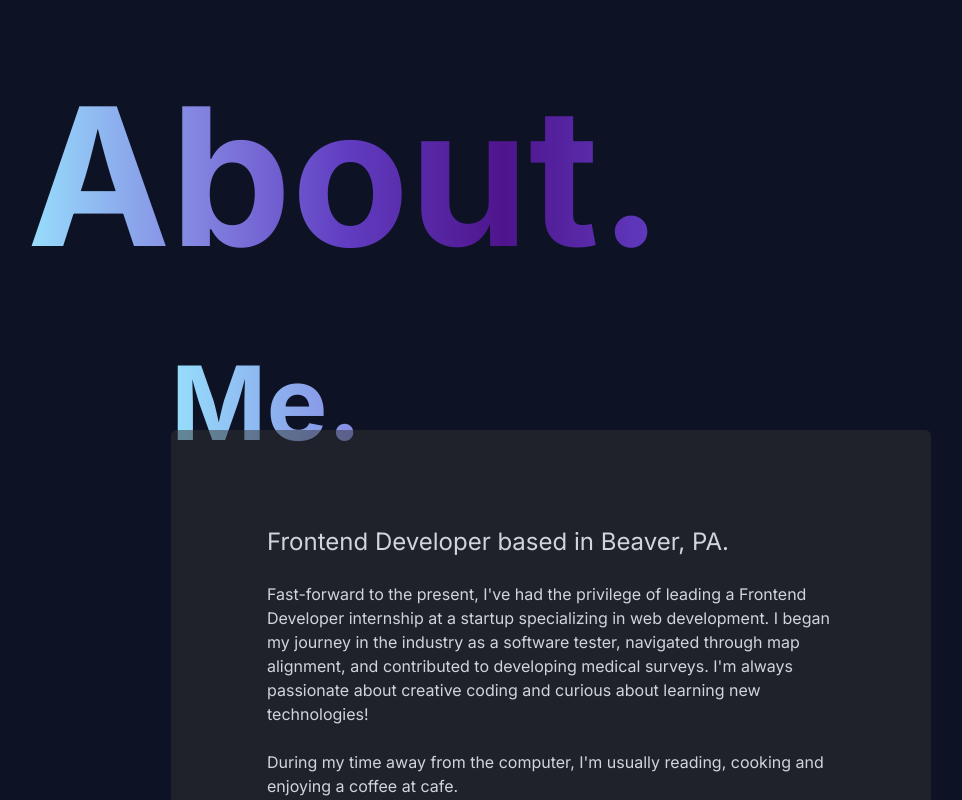
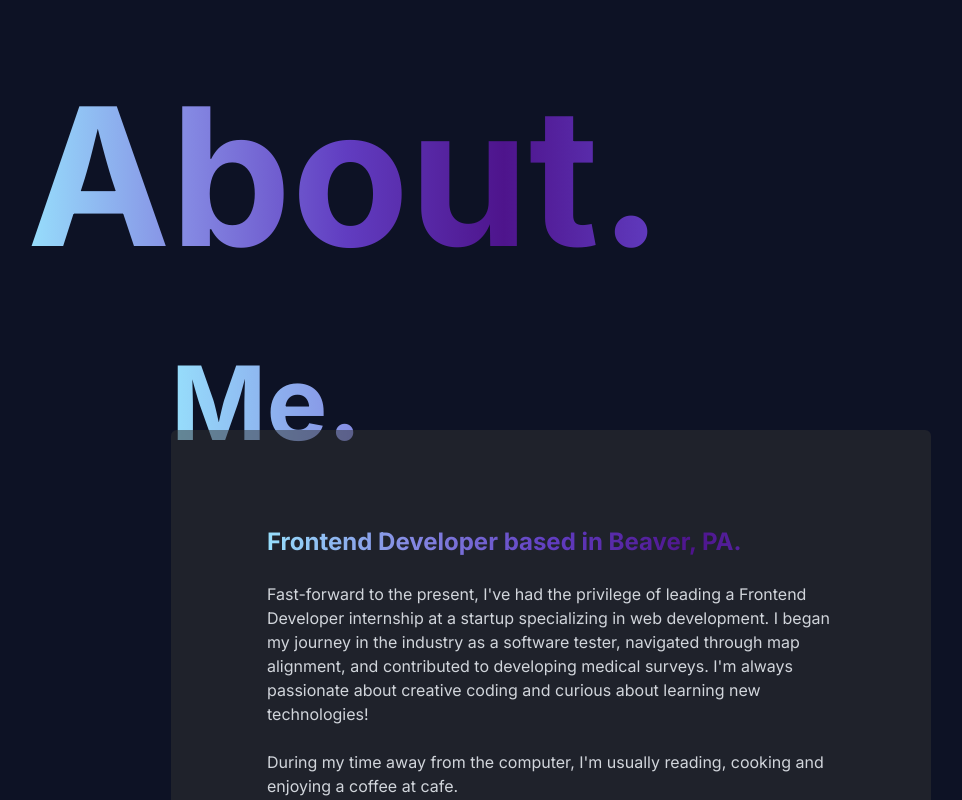
Before and after one commit to eobcre/portfolio-next13, a Next.js app: page /about in a window 1280 px wide. Shown: the top 800 px of the page, without its empty margins (13-975 px from the left). Built offline with nearby package versions, Linux system fonts and the light colour scheme.

Commit message:
updated text style

```diff
--- a/src/app/(routes)/about/page.tsx
+++ b/src/app/(routes)/about/page.tsx
@@ -11,7 +11,7 @@ type Experience = {
   position?: string;
   description: string;
   tech?: string[] | string;
-}
+};
 
 const AboutPage = () => {
   const divStyle =
@@ -27,7 +27,7 @@ const AboutPage = () => {
           {/* Me */}
           <div className={divStyle}>
             <div className='flex flex-col gap-6 md:p-14'>
-              <p className='text-2xl text-gray-300'>
+              <p className='text-2xl custom-text font-bold'>
                 Frontend Developer based in Beaver, PA.
               </p>
               <p className='text-gray-300'>
```
